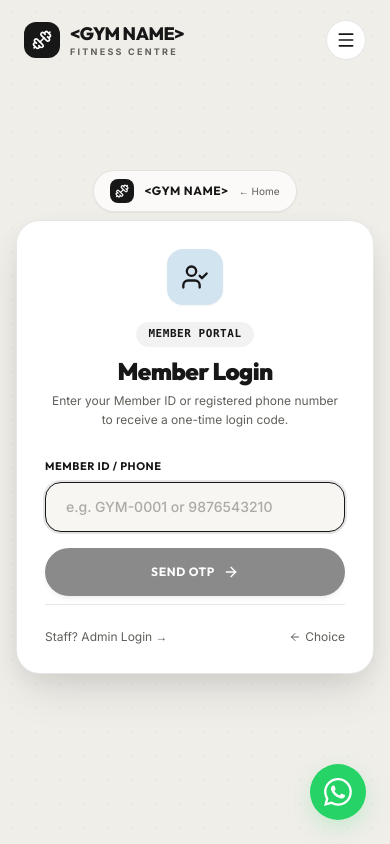
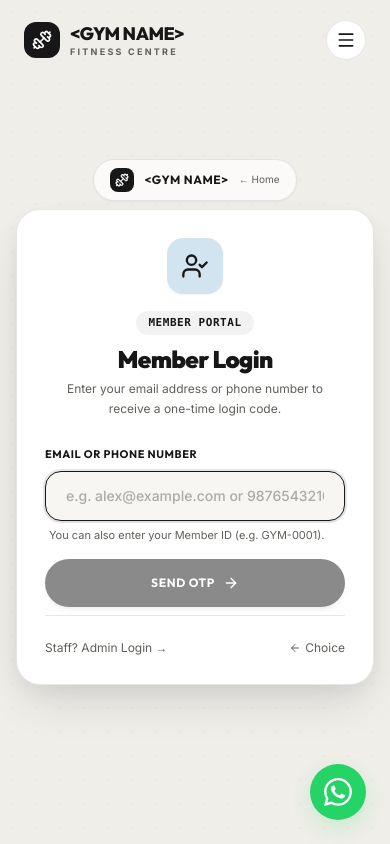
Before and after one commit to BalajiR2205/Gym, a Next.js app: page /login/member in a window 390 px wide. Shown: the top 844 px of the page. Built offline with nearby package versions, Linux system fonts and the light colour scheme.

Commit message:
refactor(auth): update member login prompt and label to Email or phone number

```diff
--- a/app/api/auth/member/send-otp/route.ts
+++ b/app/api/auth/member/send-otp/route.ts
@@ -10,7 +10,7 @@ export async function POST(request: Request) {
 
     if (!memberId || typeof memberId !== "string" || !memberId.trim()) {
       return NextResponse.json(
-        { error: "Please enter your Member ID." },
+        { error: "Please enter your Email or phone number." },
         { status: 400 }
       );
     }
--- a/app/login/member/page.tsx
+++ b/app/login/member/page.tsx
@@ -193,7 +193,7 @@ export default function MemberLoginPage() {
                   Member Login
                 </h1>
                 <p className="text-xs sm:text-sm text-[#5F5F5A] max-w-xs mx-auto mt-1 leading-relaxed">
-                  Enter your Member ID or registered phone number to receive a one-time login code.
+                  Enter your email address or phone number to receive a one-time login code.
                 </p>
               </div>
 
@@ -203,7 +203,7 @@ export default function MemberLoginPage() {
                     htmlFor="member-id-input"
                     className="block text-[11px] font-display font-bold uppercase tracking-wider text-[#171717] mb-2"
                   >
-                    Member ID / Phone
+                    Email or Phone Number
                   </label>
                   <input
                     id="member-id-input"
@@ -212,9 +212,13 @@ export default function MemberLoginPage() {
                     autoFocus
                     value={memberId}
                     onChange={(e) => setMemberId(e.target.value)}
-                    placeholder="e.g. GYM-0001 or 9876543210"
+                    placeholder="e.g. alex@example.com or 9876543210"
+                    autoComplete="email tel"
                     className="w-full bg-[#F8F6F2] border border-[#171717]/15 focus:border-[#171717] rounded-2xl px-5 py-3.5 text-[#171717] placeholder:text-[#5F5F5A]/50 font-medium text-sm focus:outline-none focus:ring-2 focus:ring-[#171717]/10 transition-all shadow-sm"
                   />
+                  <p className="text-[11px] text-[#5F5F5A] mt-1.5 px-1">
+                    You can also enter your Member ID (e.g. GYM-0001).
+                  </p>
                 </div>
 
                 {error && (
@@ -341,7 +345,7 @@ export default function MemberLoginPage() {
                     }}
                     className="text-[#5F5F5A] hover:text-[#171717] transition-colors font-medium"
                   >
-                    Change Member ID
+                    Change Email / Phone
                   </button>
 
                   <button
--- a/lib/auth/member.ts
+++ b/lib/auth/member.ts
@@ -41,7 +41,7 @@ export async function requestMemberOtp(
   if (!identifier || typeof identifier !== "string" || !identifier.trim()) {
     return {
       success: false,
-      error: "Please enter your Member ID or registered phone number.",
+      error: "Please enter your Email or phone number.",
       status: 400,
       message: "",
     };
```
